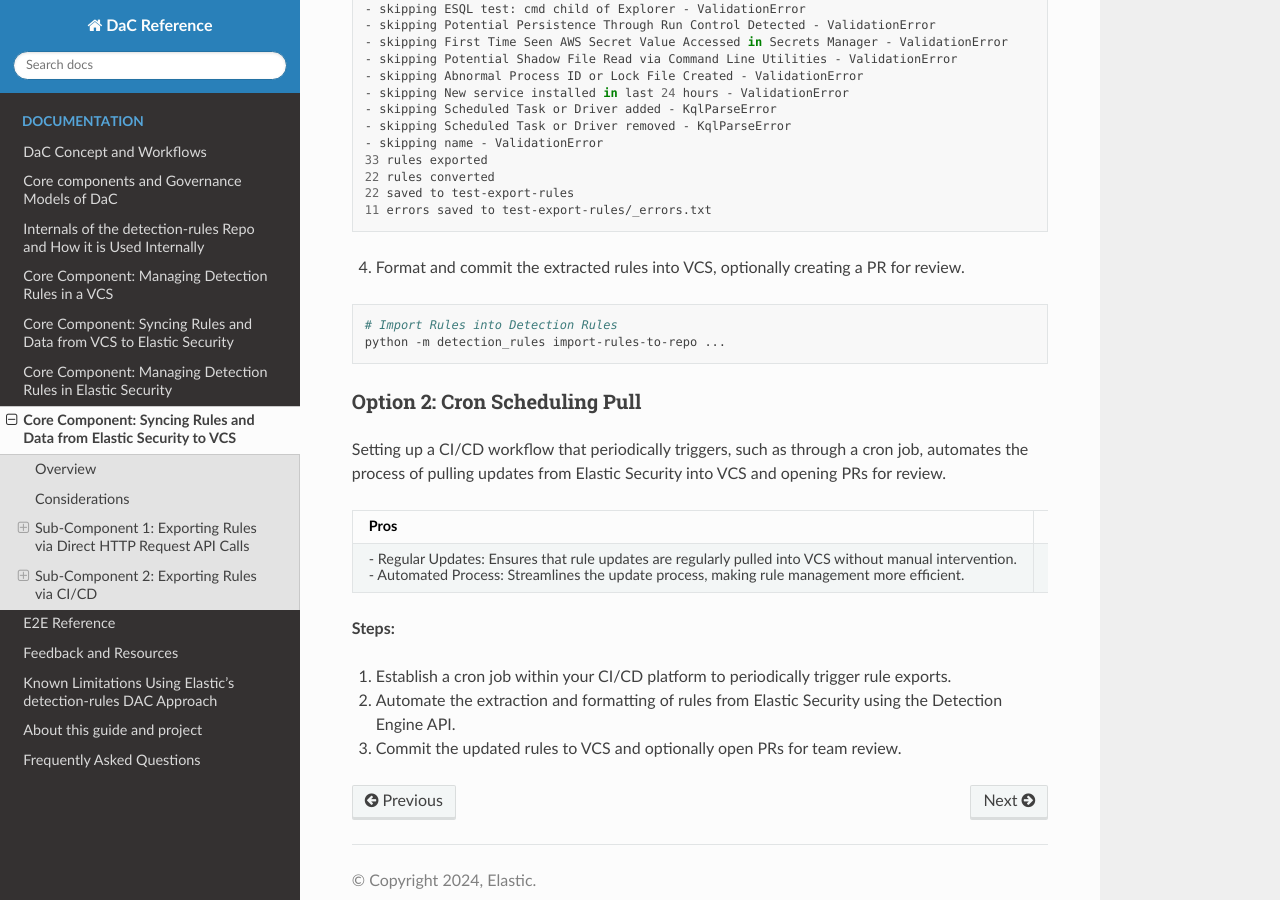
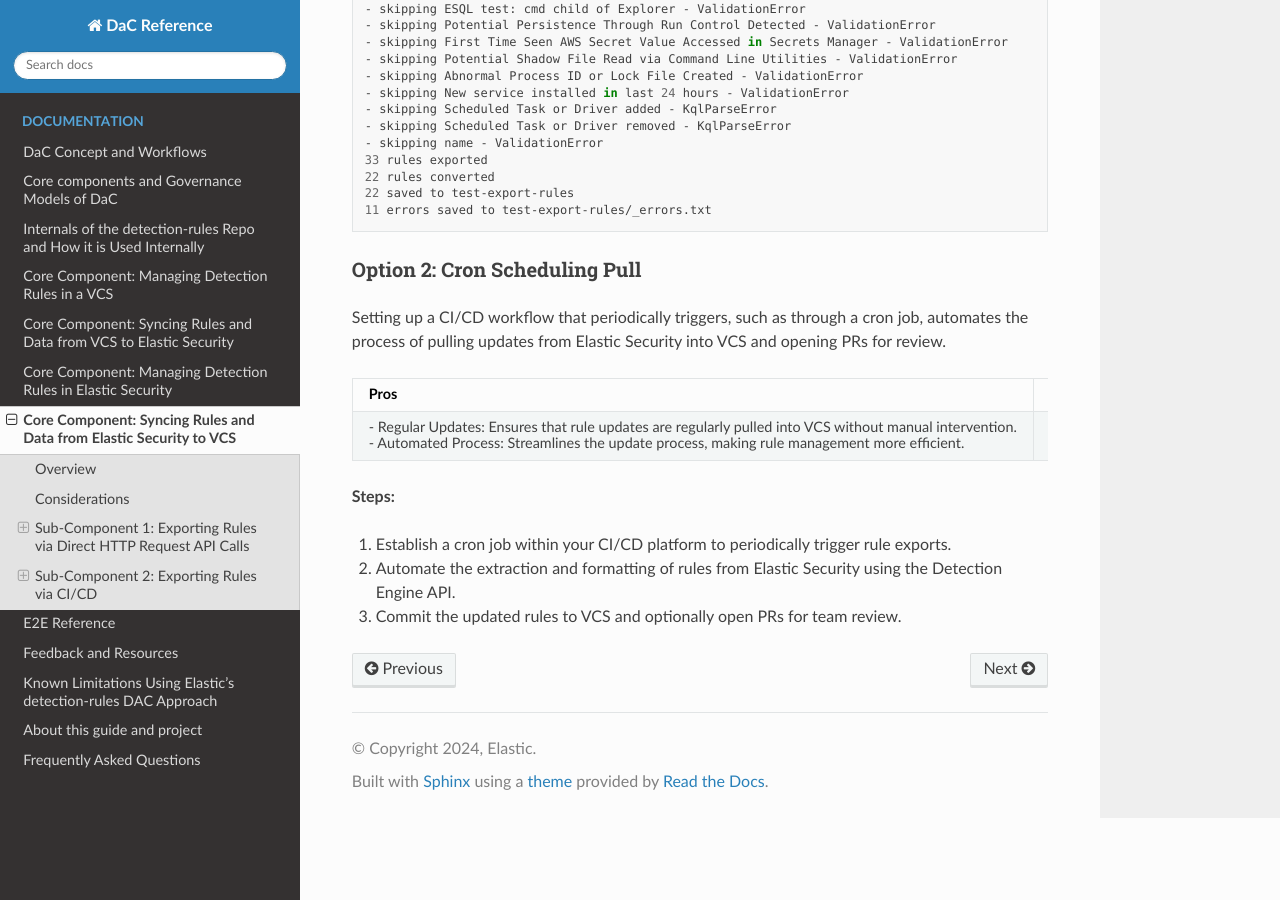
Before and after one commit to elastic/DaC-Reference, a Sphinx documentation site: the page built from docs/core_component_syncing_rules_and_data_from_elastic_security_to_vcs.md, in a window 1280 px wide and 900 px high, scrolled down 4234 px. Built offline with Sphinx 7.4.7 and the Read the Docs theme 2.0.0, drawn with Linux system fonts in a browser that asks for light colours.

Commit message:
dont call import cli command after kibana export

````diff
--- a/docs/core_component_syncing_rules_and_data_from_elastic_security_to_vcs.md
+++ b/docs/core_component_syncing_rules_and_data_from_elastic_security_to_vcs.md
@@ -150,13 +150,6 @@ DEBUG MODE ENABLED
 11 errors saved to test-export-rules/_errors.txt
 ```
 
-4. Format and commit the extracted rules into VCS, optionally creating a PR for review.
-
-```bash
-# Import Rules into Detection Rules
-python -m detection_rules import-rules-to-repo ...
-```
-
 ### Option 2: Cron Scheduling Pull
 
 Setting up a CI/CD workflow that periodically triggers, such as through a cron job, automates the process of pulling updates from Elastic Security into VCS and opening PRs for review.
````
